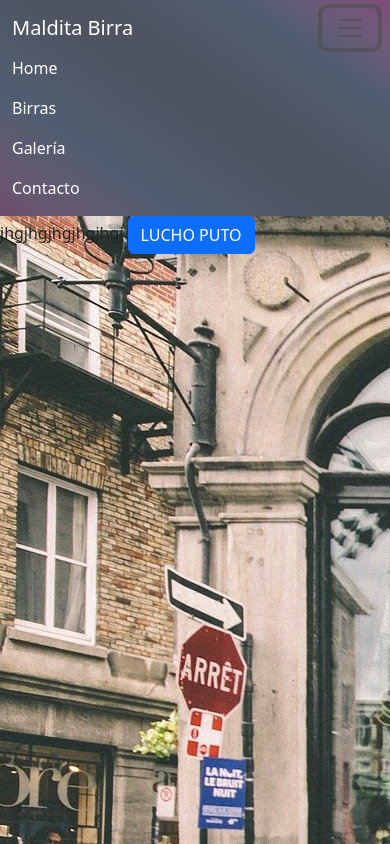
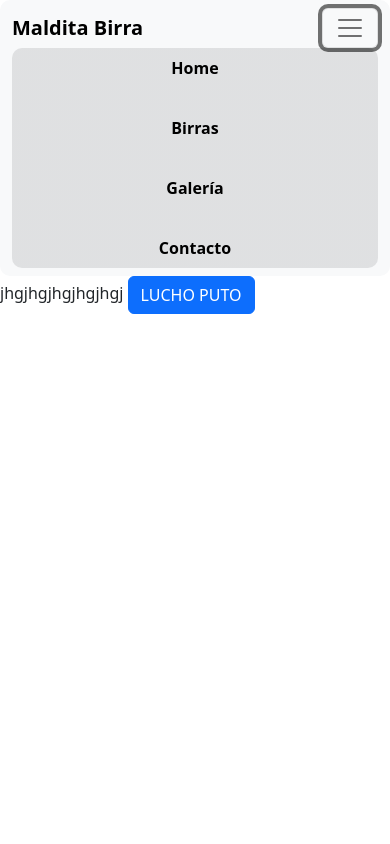
Before and after one commit to DamianBarzolaweb/MalditaBirra, a plain HTML site: page index.html in a window 390 px wide. Both pictures are taken after a click on the button "Toggle navigation". Shown: the top 844 px of the page. Drawn offline with nearby package versions, Linux system fonts and the light colour scheme.

Commit message:
de prueba a style

```diff
--- a/css/style.css
+++ b/css/style.css
@@ -1,43 +1,120 @@
-:root{
-    --primary-color:'';
+.container__header{
+    background: linear-gradient(rgba(236, 222, 14, 0.4), rgba(0, 0, 0, 0.4)),
+    url(/assets/img/seccion1.jpg);
+    height: 100vh;
+    background-size: cover;
+    background-repeat:no-repeat;
+    background-attachment: fixed;
+    display: flex;
+    flex-direction: column;
+    justify-content: flex-start;
+
+
+
 }
 
-*{
-    margin: 0;
-    padding: 0;
-    box-sizing: border-box;
+.container__title {
+    background: linear-gradient(rgba(5, 7, 12, 0.30), rgba(5, 7, 12, 0.30));
+    width: 500px;
+    height: auto;
+    display: flex;
+    justify-content: center;
+    flex-direction: column;
+    text-align: center;
+    color: #fff;
+    border-radius: 10px;
 }
 
-/* --- section 1---- */
+.container__content{
+    margin-top: 200px;
+    display: flex;
+    justify-content: center;
+    align-items: center;
+}
+/* -------------navbar------------ */
+.navbar {
+    width: 50%;
+    margin-left: 350px;
+    background: inherit;
+    /* border: 0.5px solid rgb(202, 160, 21); */
+    border-radius: 10px;
 
-#section-1{
-    background-image: url(/assets/img/seccion1.jpg);
-    height: 100vh;
-}
 
-/* ----------navbar----------- */
-
-.navbar{
-
-    background-image: linear-gradient(
-  35deg,
-  hsl(304deg 96% 10%) 0%,
-  hsl(282deg 53% 13%) 7%,
-  hsl(249deg 41% 15%) 16%,
-  hsl(217deg 76% 12%) 26%,
-  hsl(218deg 75% 10%) 37%,
-  hsl(221deg 74% 7%) 48%,
-  hsl(221deg 74% 7%) 59%,
-  hsl(218deg 75% 10%) 69%,
-  hsl(217deg 76% 12%) 79%,
-  hsl(265deg 45% 17%) 87%,
-  hsl(292deg 60% 16%) 94%,
-  hsl(303deg 100% 14%) 100%
-);
-opacity: 0.7;
 
 }
 
 .navbar a{
-    color: #fff;
+    color: black;
+    font-weight: bold;
 }
+
+
+
+.navbar-nav{
+    gap: 50px;
+    margin: auto;
+
+}
+
+
+/* ----------fin del navbar---------- */
+
+
+
+
+
+
+/* Extra small devices (phones, 480px and down) */
+@media only screen and (max-width: 480px) {
+    .navbar{
+        width: 100%;
+        margin: 0;
+
+    }
+
+    .collapse{
+        background: linear-gradient(rgba(5, 7, 12, 0.10), rgba(5, 7, 12, 0.10));
+        border-radius: 10px;
+
+    }
+
+    .navbar-nav{
+        gap: 20px;
+        display: flex;
+        justify-content: center;
+        flex-direction: column;
+        align-items: center;
+
+
+    }
+
+
+    .container__title{
+        width: 90%;
+        margin: auto;
+        margin-top: -50px;
+    }
+
+
+
+
+}
+/* Small devices (portrait tablets and large phones, 481px and 768px) */
+@media only screen and (min-width: 481px) and (max-width: 768px) {
+    .navbar{
+        width: 100%;
+    }
+}
+/* Medium devices (landscape tablets, 768px and 1024px) */
+@media only screen and (min-width: 768px) and (max-width: 1024px){
+    .navbar{
+        width: 100%;
+    }
+}
+
+/* Largue devices ( landscape desktop, 1025px and 1200px) */
+@media only screen and (min-width: 1025px) and (max-width: 1200px) {
+    .navbar{
+        width: 100%;
+    }
+}
```
